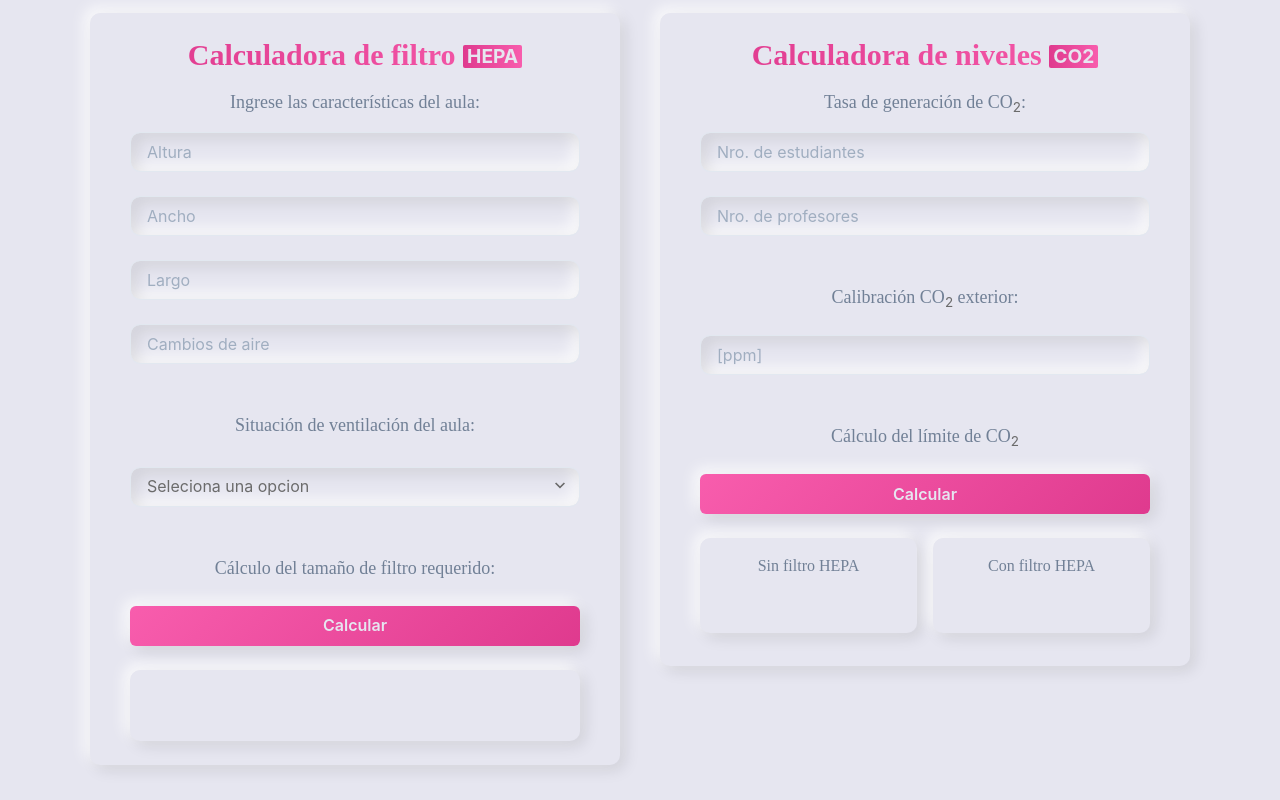
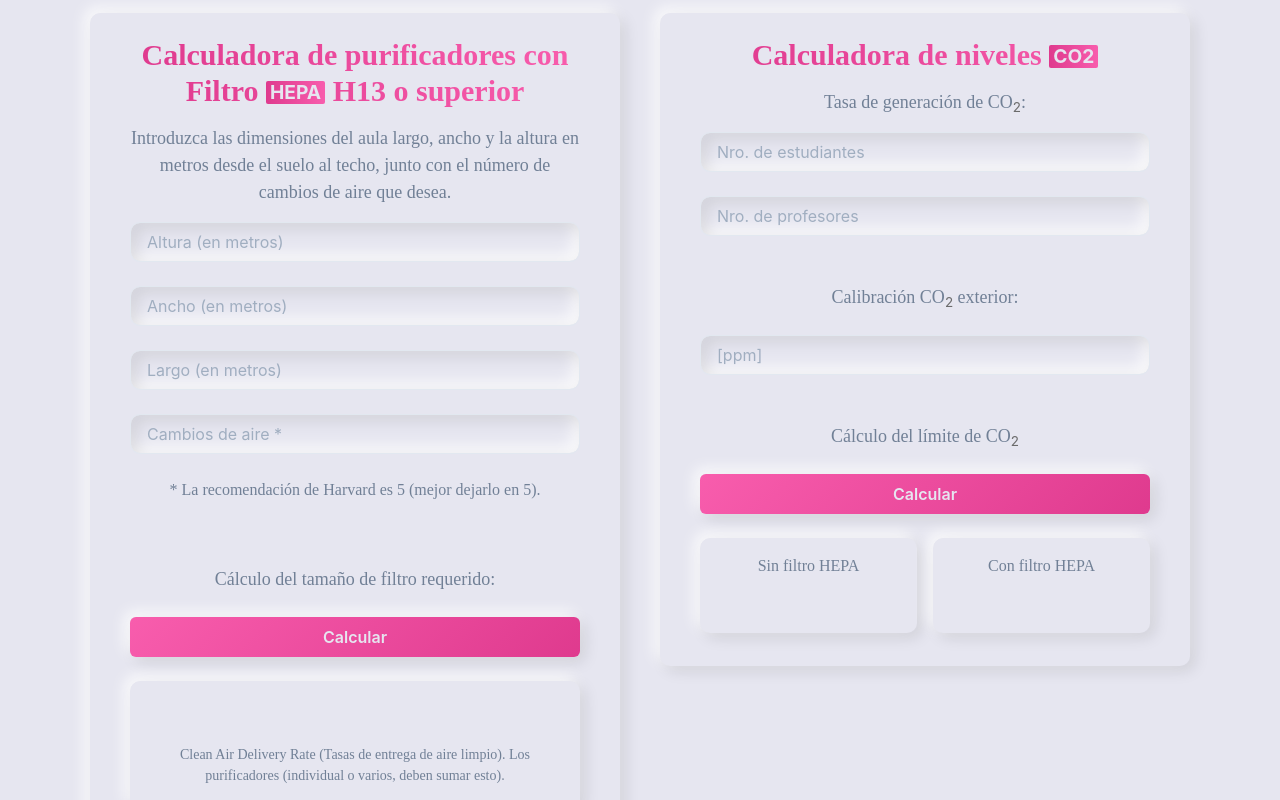
Before and after one commit to teootoledo/co2calculator, a React (Create React App) app: page / in a window 1280 px wide. Shown: the part 360-1160 px from the top of the page. Built offline with nearby package versions, Linux system fonts and the light colour scheme; a web font is replaced by a local one.

Commit message:
Fix Issue #1

```diff
--- a/src/components/calculadora/CalculadoraCADR.js
+++ b/src/components/calculadora/CalculadoraCADR.js
@@ -28,8 +28,9 @@ const CalculadoraCADR = ({ room, setRoom }) => {
 
   const calcular = (e) => {
     setIsLoading(true);
-    const { alto, ancho, largo, ventilacion, cambiosAire } = room;
+    const { alto, ancho, largo, cambiosAire } = room;
     const volumenCalc = parseInt(alto * ancho * largo);
+    const ventilacion = 1.5;
     const deltaAire = cambiosAire - ventilacion;
     const result = parseInt(volumenCalc * deltaAire);
     setRoom({
@@ -37,6 +38,7 @@ const CalculadoraCADR = ({ room, setRoom }) => {
       ["cadr"]: result,
       ["volumen"]: volumenCalc,
       ["cambiosFiltro"]: deltaAire,
+      ["ventilacion"]: ventilacion,
     });
     setIsLoading(false);
   };
@@ -51,7 +53,7 @@ const CalculadoraCADR = ({ room, setRoom }) => {
           fontSize="3xl"
           className="mb-3"
         >
-          Calculadora de filtro{" "}
+          Calculadora de purificadores con Filtro{" "}
           <Badge
             bgGradient="linear(to-l, #f85dad, #df3a8e)"
             color="#e6e6f0"
@@ -59,7 +61,8 @@ const CalculadoraCADR = ({ room, setRoom }) => {
             className="mb-1"
           >
             HEPA
-          </Badge>
+          </Badge>{" "}
+          H13 o superior
         </Heading>
         <Text
           color="gray.500"
@@ -67,15 +70,18 @@ const CalculadoraCADR = ({ room, setRoom }) => {
           fontSize="lg"
           className="mb-3"
         >
-          Ingrese las características del aula:
+          Introduzca las dimensiones del aula largo, ancho y la altura en metros
+          desde el suelo al techo, junto con el número de cambios de aire que
+          desea.
         </Text>
         <form action="">
           <Stack spacing={6} w={["100%"]}>
             <Input
               type="number"
               name="alto"
-              placeholder="Altura"
+              placeholder="Altura (en metros)"
               className="neuInput"
+              isRequired="true"
               onChange={() =>
                 setRoom({ ...room, ["alto"]: inputRef.current[0].value })
               }
@@ -85,8 +91,9 @@ const CalculadoraCADR = ({ room, setRoom }) => {
             <Input
               type="number"
               name="ancho"
-              placeholder="Ancho"
+              placeholder="Ancho (en metros)"
               size="md"
+              isRequired="true"
               className="neuInput"
               ref={(el) => (inputRef.current[1] = el)}
               onChange={() =>
@@ -96,8 +103,9 @@ const CalculadoraCADR = ({ room, setRoom }) => {
             <Input
               type="number"
               name="largo"
-              placeholder="Largo"
+              placeholder="Largo (en metros)"
               className="neuInput"
+              isRequired="true"
               size="md"
               ref={(el) => (inputRef.current[2] = el)}
               onChange={() =>
@@ -107,8 +115,9 @@ const CalculadoraCADR = ({ room, setRoom }) => {
             <Input
               type="number"
               name="cambiosAire"
-              placeholder="Cambios de aire"
+              placeholder="Cambios de aire *"
               className="neuInput"
+              isRequired="true"
               size="md"
               ref={(el) => (inputRef.current[3] = el)}
               onChange={() =>
@@ -118,13 +127,21 @@ const CalculadoraCADR = ({ room, setRoom }) => {
             <Text
               color="gray.500"
               fontFamily="SF-regular"
+              fontSize="md"
+              className="mb-3"
+            >
+              * La recomendación de Harvard es 5 (mejor dejarlo en 5).
+            </Text>
+            {/*             <Text
+              color="gray.500"
+              fontFamily="SF-regular"
               fontSize="lg"
               className="mt-5"
             >
               Situación de ventilación del aula:
-            </Text>
+              </Text>
             <Select
-              ref={(el) => (inputRef.current[4] = el)}
+            ref={(el) => (inputRef.current[4] = el)}
               placeholder="Seleciona una opcion"
               className="neuInput"
               value={room.ventilacion}
@@ -134,10 +151,12 @@ const CalculadoraCADR = ({ room, setRoom }) => {
             >
               <option value="0.5">Mala ventilación</option>
               <option value="1">Ventilación baja</option>
-              <option value="1.5">Normal de colegio</option>
+              <option selected="selected" value="1.5">
+                Normal de colegio
+                </option>
               <option value="3">Buena ventilación</option>
               <option value="4">Ventilación mejorada con algún sistema</option>
-            </Select>
+            </Select> */}
             <Text
               color="gray.500"
               fontFamily="SF-regular"
@@ -160,6 +179,15 @@ const CalculadoraCADR = ({ room, setRoom }) => {
                   <p>{room.cadr} Cadr [m³/h]</p>
                 </Tooltip>
               </div>
+              <Text
+                color="gray.500"
+                fontFamily="SF-regular"
+                fontSize="sm"
+                className="my-2 mx-3"
+              >
+                Clean Air Delivery Rate (Tasas de entrega de aire limpio). Los
+                purificadores (individual o varios, deben sumar esto).
+              </Text>
             </div>
           </Stack>
         </form>
--- a/src/static/custom.css
+++ b/src/static/custom.css
@@ -12,6 +12,13 @@
   animation: 0.5s ease-in fadeIn 1;
   align-items: center;
   min-height: 200px;
+}
+
+.inputLabel {
+  font-size: x-small;
+}
+.inputDesc {
+  font-size: x-small;
 }
 
 .neuBtn {
```
